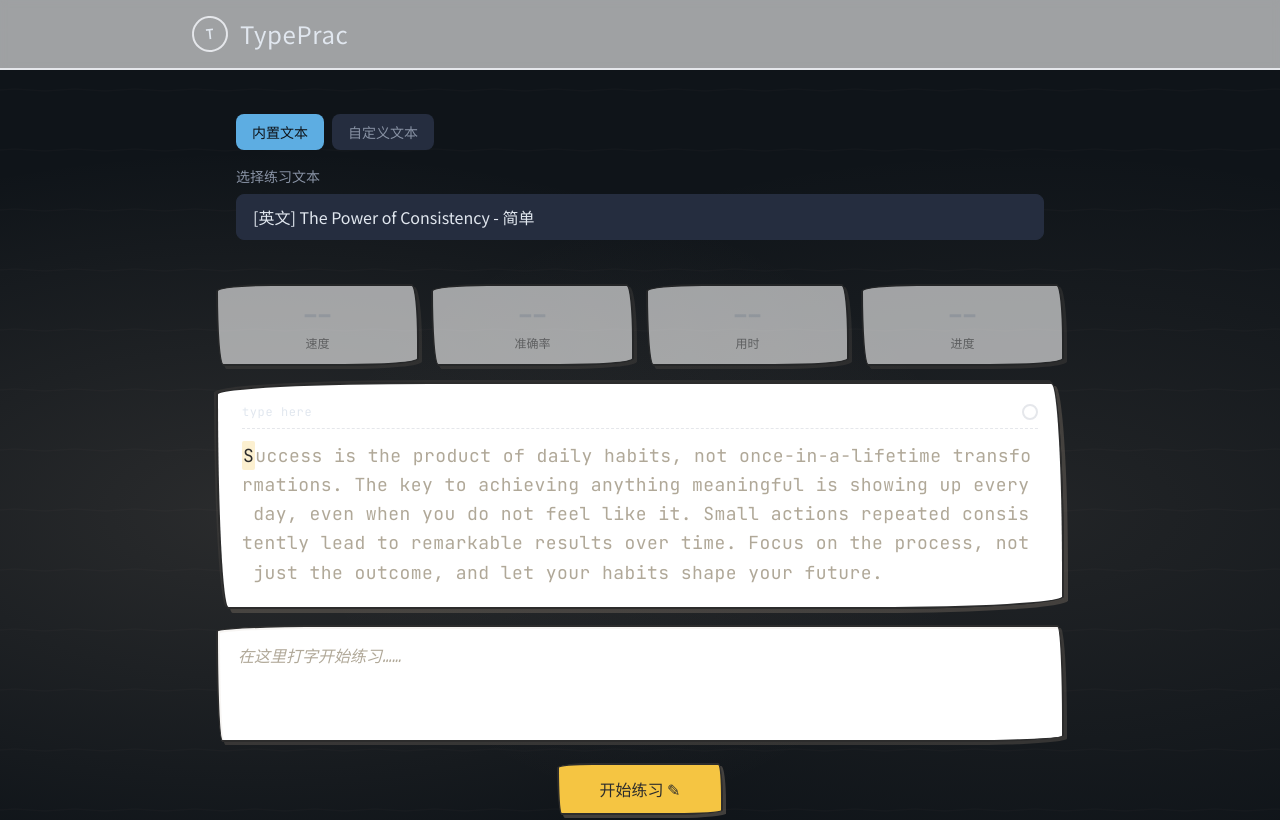
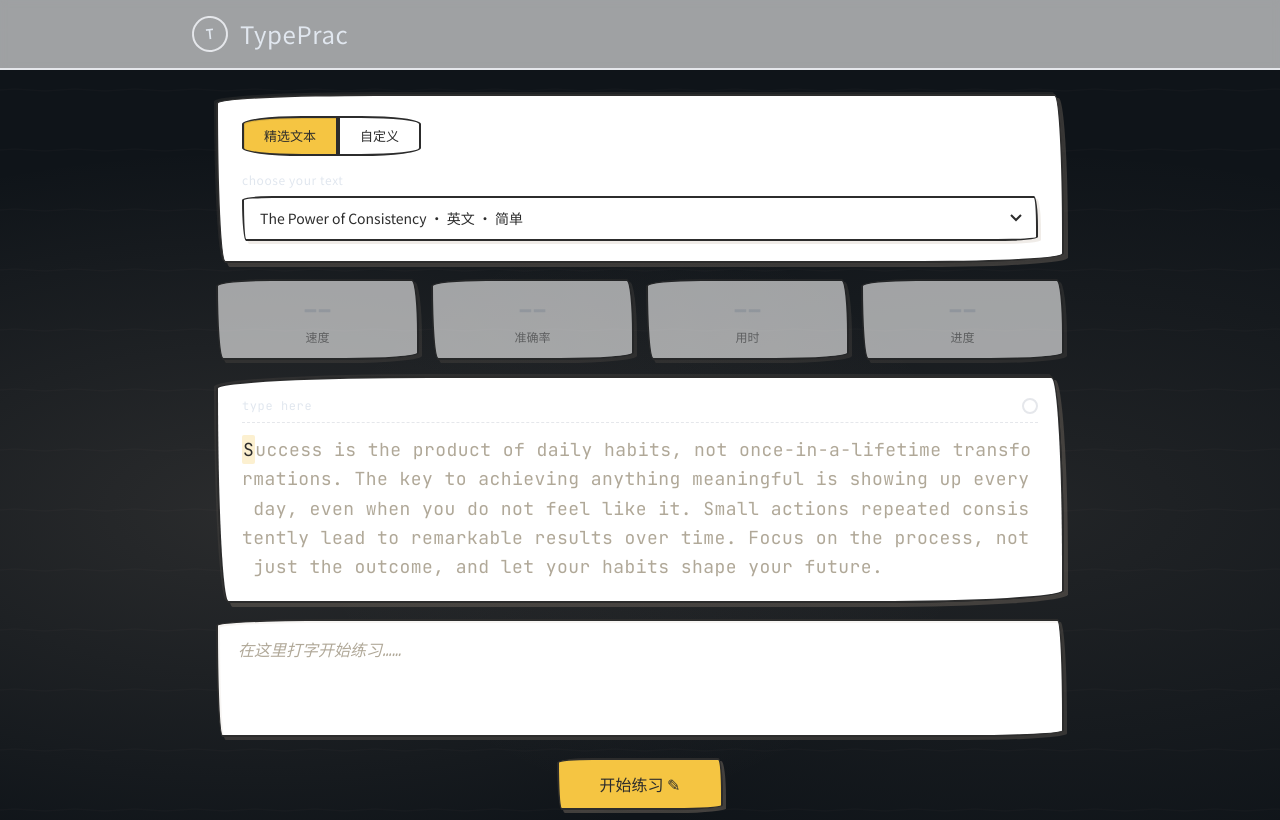
Before and after one commit to 74knhjcv9t-ship-it/typing-app, a React (Vite) app: page / in a window 1280 px wide. Shown: the top 820 px of the page. Built offline with nearby package versions, Linux system fonts and the light colour scheme; the HTML template or start-up script is replaced by a standard one.

Commit message:
hand-drawn pencil theme

```diff
--- a/src/components/ModeSelector.tsx
+++ b/src/components/ModeSelector.tsx
@@ -19,47 +19,42 @@ const ModeSelector: React.FC<ModeSelectorProps> = ({
   onModeChange,
 }) => {
   return (
-    <div className="card p-5 mb-6">
+    <div className="sketch-card mb-4">
       {/* 模式切换 */}
-      <div className="flex gap-2 mb-4">
+      <div className="flex gap-0 mb-4">
         <button
-          className={`px-4 py-2 rounded-lg text-sm font-medium transition-all ${
-            mode === 'builtin'
-              ? 'bg-accent text-bg-primary'
-              : 'bg-bg-tertiary text-text-secondary hover:text-text-primary'
-          }`}
+          className={`mode-btn ${mode === 'builtin' ? 'mode-btn-active' : ''}`}
           onClick={() => onModeChange('builtin')}
         >
-          内置文本
+          精选文本
         </button>
         <button
-          className={`px-4 py-2 rounded-lg text-sm font-medium transition-all ${
-            mode === 'custom'
-              ? 'bg-accent text-bg-primary'
-              : 'bg-bg-tertiary text-text-secondary hover:text-text-primary'
-          }`}
+          className={`mode-btn ${mode === 'custom' ? 'mode-btn-active' : ''}`}
           onClick={() => onModeChange('custom')}
         >
-          自定义文本
+          自定义
         </button>
       </div>
 
       {mode === 'builtin' ? (
         <div>
-          <label className="text-text-secondary text-sm block mb-2">选择练习文本</label>
+          <label className="text-ink-lighter text-xs block mb-2 font-handwriting tracking-wider">
+            choose your text
+          </label>
           <select
             value={selectedId}
             onChange={(e) => {
               const text = practiceTexts.find((t) => t.id === e.target.value)
               if (text) onSelect(text)
             }}
-            className="w-full bg-bg-tertiary text-text-primary border border-bg-tertiary rounded-lg px-4 py-2.5
-                       focus:outline-none focus:border-accent transition-colors appearance-none cursor-pointer"
+            className="sketch-select"
           >
             {practiceTexts.map((t) => (
               <option key={t.id} value={t.id}>
-                [{t.lang === 'en' ? '英文' : t.lang === 'zh' ? '中文' : '中英'}] {t.title}
-                {' - '}
+                {t.source ? `【${t.source}】` : ''}{t.title}
+                {' · '}
+                {t.lang === 'en' ? '英文' : t.lang === 'zh' ? '中文' : '中英'}
+                {' · '}
                 {t.difficulty === 'easy' ? '简单' : t.difficulty === 'medium' ? '中等' : '困难'}
               </option>
             ))}
@@ -67,16 +62,15 @@ const ModeSelector: React.FC<ModeSelectorProps> = ({
         </div>
       ) : (
         <div>
-          <label className="text-text-secondary text-sm block mb-2">
-            粘贴或输入你想练习的文本
+          <label className="text-ink-lighter text-xs block mb-2 font-handwriting tracking-wider">
+            paste your own text
           </label>
           <textarea
             value={customText}
             onChange={(e) => onCustomTextChange(e.target.value)}
-            placeholder="在此粘贴你的文本..."
+            placeholder="在此粘贴你想练习的文本……"
             rows={4}
-            className="w-full bg-bg-tertiary text-text-primary border border-bg-tertiary rounded-lg px-4 py-2.5
-                       focus:outline-none focus:border-accent transition-colors resize-none placeholder-text-secondary/50"
+            className="typing-textarea !rounded-[8px_60px_8px_80px/60px_8px_80px_8px]"
           />
         </div>
       )}
```
